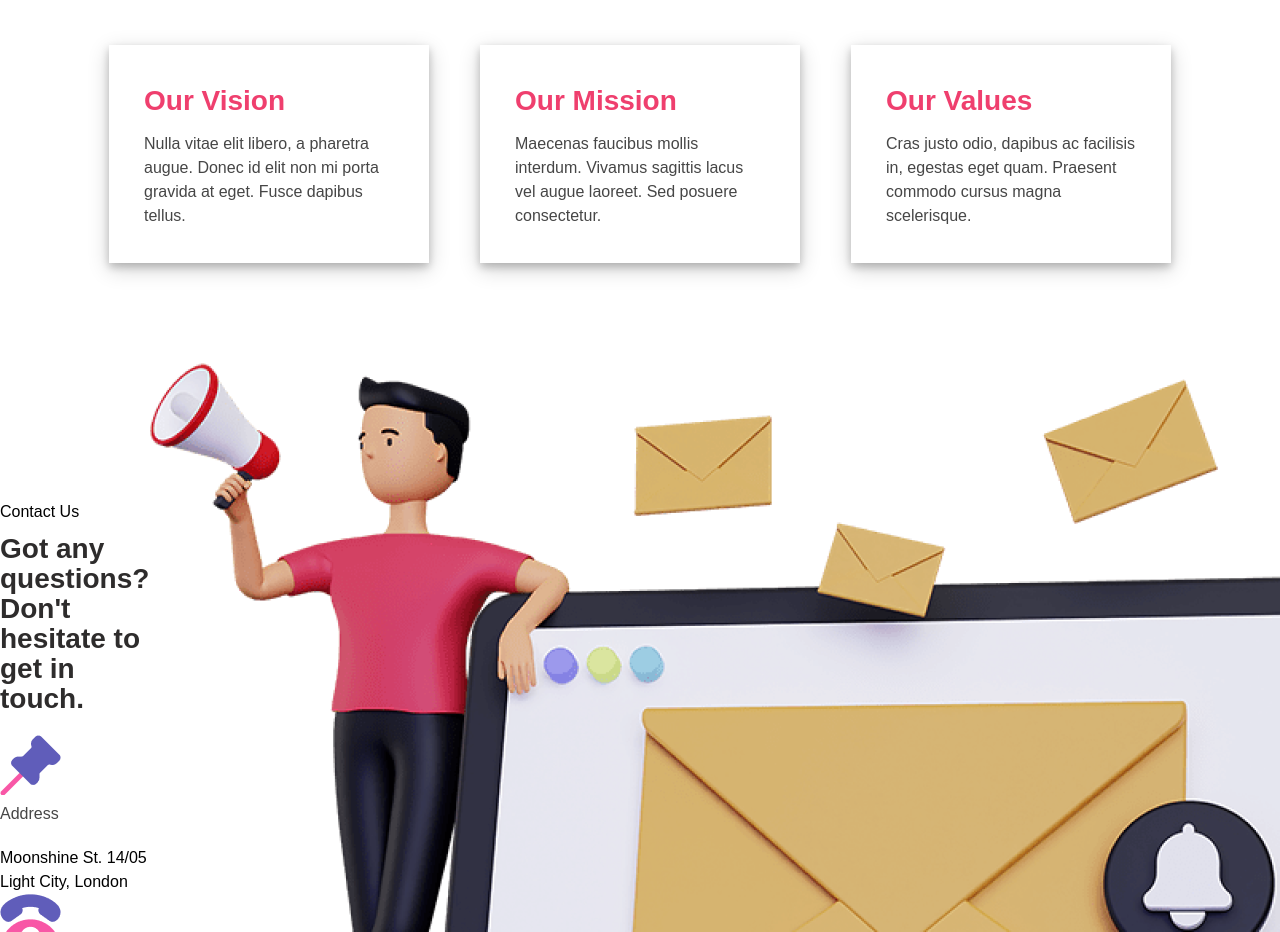
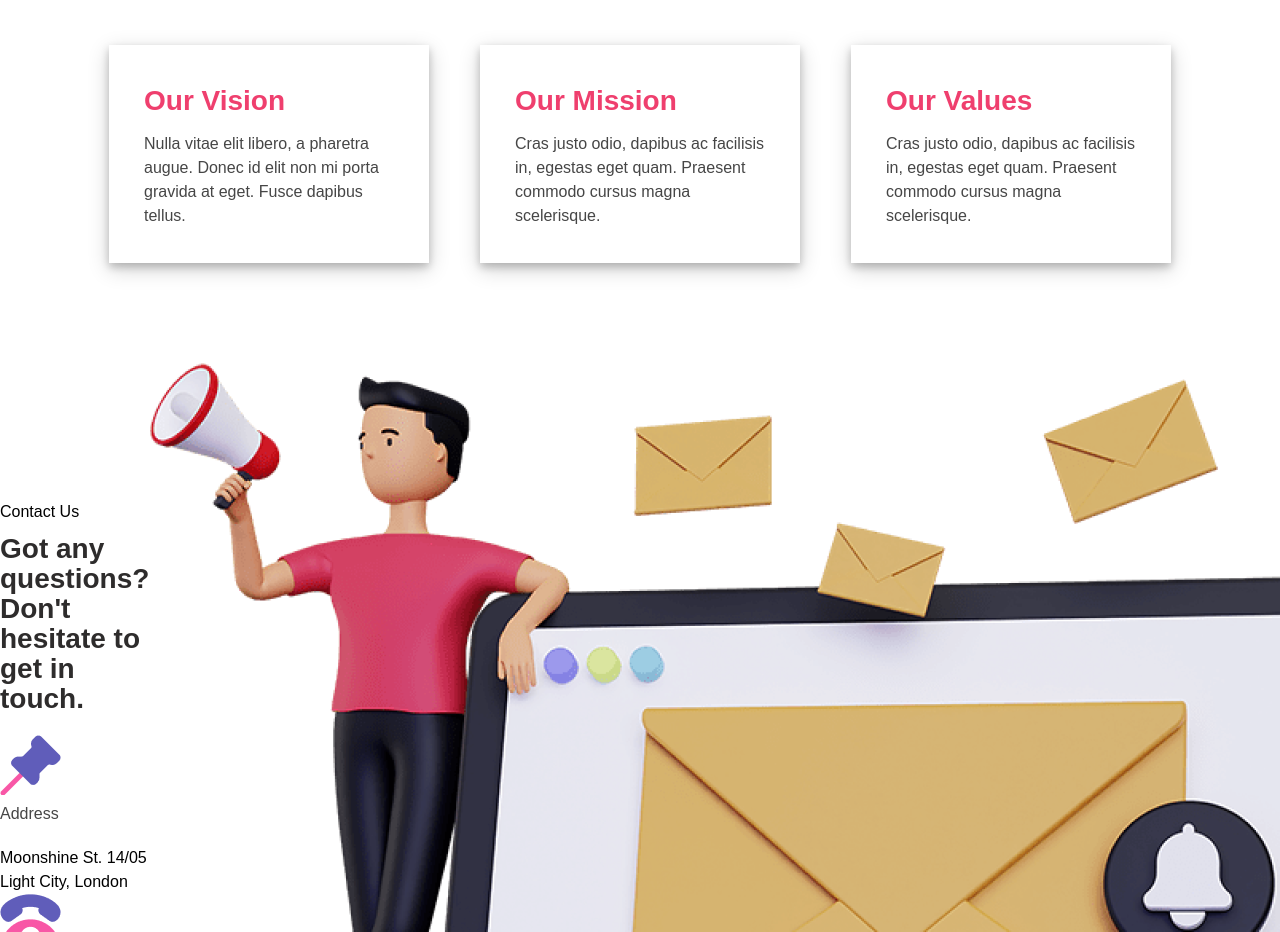
Before and after one commit to Hizmy-M/React-Projects, a React (Vite) app in the folder 05.terraConnect-web/: page / in a window 1280 px wide. Shown: the part 4220-5152 px from the top of the page. Built offline with nearby package versions, Linux system fonts and the light colour scheme; a web font is replaced by a local one.

Commit message:
refactor: content mispalced fixed

```diff
--- a/05.terraConnect-web/src/AboutUs.jsx
+++ b/05.terraConnect-web/src/AboutUs.jsx
@@ -53,9 +53,9 @@ export default function AboutUs() {
                     <div className="about-us__card">
                         <h2>Our Mission</h2>
                         <p>
-                            Maecenas faucibus mollis interdum.
-                            Vivamus sagittis lacus vel augue laoreet.
-                            Sed posuere consectetur.
+                            Cras justo odio, dapibus ac facilisis in,
+                            egestas eget quam. Praesent commodo
+                            cursus magna scelerisque.
                         </p>
                     </div>
                     <div className="about-us__card">
```
